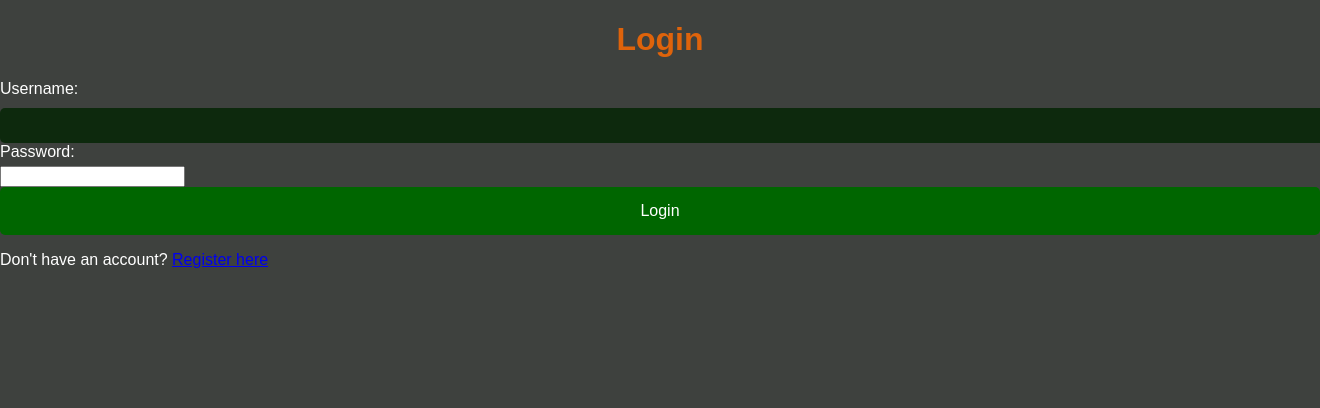
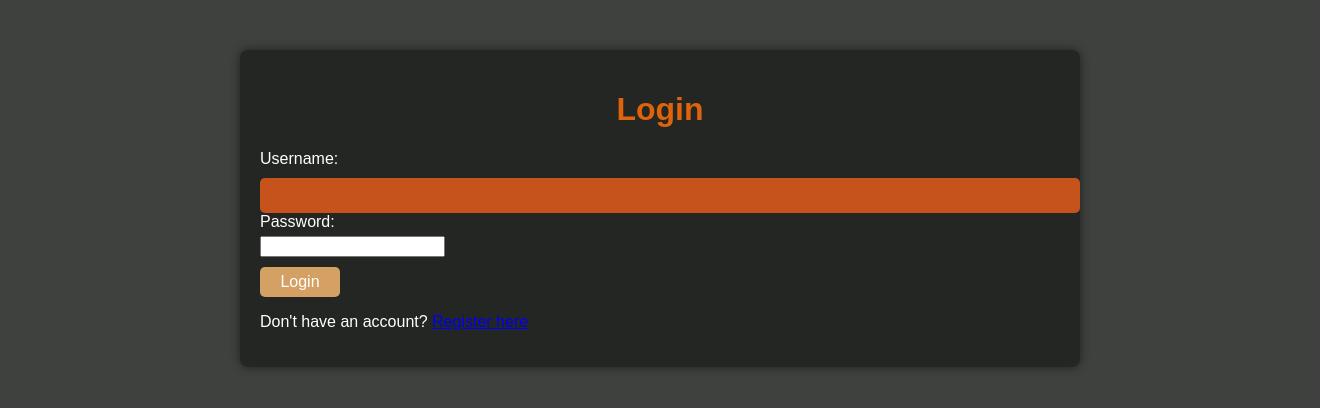
Before and after one commit to crayton07/Final_Project, a PHP site: page /login.php in a window 1320 px wide; the page is wider, and only the part inside the window is pictured. Shown: the top 408 px of that part. Run offline with PHP 8.4, Linux system fonts and the light colour scheme.

Commit message:
changing asthetics of login page

```diff
--- a/login.php
+++ b/login.php
@@ -29,7 +29,7 @@ if ($_SERVER['REQUEST_METHOD'] == 'POST') {
     <link rel="stylesheet" href="styles.css">
 </head>
 <body>
-    <div class="auth-container">
+    <div class="container">
         <h1>Login</h1>
         <?php if ($error_message): ?>
             <div class="error"><?php echo htmlspecialchars($error_message); ?></div>
--- a/styles.css
+++ b/styles.css
@@ -46,7 +46,7 @@ select {
     margin-top: 5px;
     border: none;
     border-radius: 5px;
-    background-color: #0d290d;
+    background-color: #c6521c;
     color: white;
 }
 
@@ -73,9 +73,10 @@ input[type="date"] {
 }
 
 button {
-    width: 100%;
-    padding: 15px;
-    background-color: #006600;
+    width: 10%;
+    height: 30px;
+    margin-top: 10px;
+    background-color: #d5a064;
     color: white;
     border: none;
     border-radius: 5px;
@@ -84,7 +85,7 @@ button {
 }
 
 button:hover {
-    background-color: #004d00;
+    background-color: #c2600b;
 }
 
 
```
